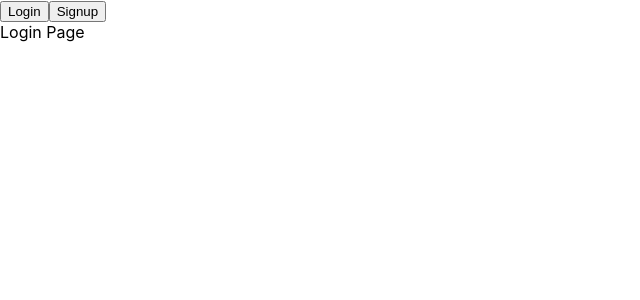
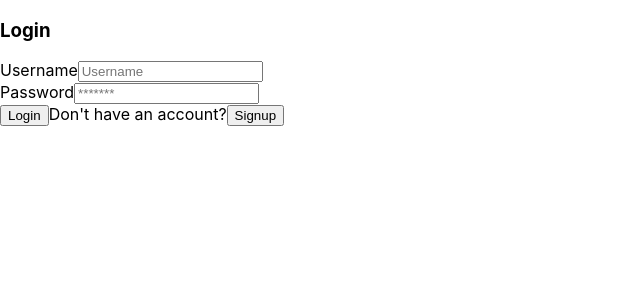
Before and after one commit to moksh-mahajan/trend-burst, a React (Create React App) app: page /login in a window 1280 px wide. Shown: the top 300 px of the page, without its empty margins (0-640 px from the left). Built offline with nearby package versions, Linux system fonts and the light colour scheme; what miragejs would draw is missing.

Commit message:
added login and signup form

```diff
--- a/src/App.js
+++ b/src/App.js
@@ -1,16 +1,15 @@
-import logo from "./logo.svg";
 import "./App.css";
 import { useContext, useEffect } from "react";
 import { AuthContext } from "./frontend/contexts/AuthContext";
 import { Route, Routes, useNavigate } from "react-router-dom";
-import { ToastContainer } from "react-toastify";
 import Home from "./frontend/pages/Home";
 import Login from "./frontend/pages/login";
 import Signup from "./frontend/pages/signup";
+import { ToastContainer } from "react-toastify";
+import "react-toastify/dist/ReactToastify.css";
 
 function App() {
-  const { isAuthenticated, handleAuthStatusCheck, handleLogout } =
-    useContext(AuthContext);
+  const { handleAuthStatusCheck } = useContext(AuthContext);
   const navigate = useNavigate();
 
   useEffect(() => {
@@ -27,22 +26,6 @@ function App() {
         newestOnTop={false}
         closeOnClick
       />
-      <button
-        onClick={() => {
-          isAuthenticated ? handleLogout() : navigate("/login");
-        }}
-      >
-        {isAuthenticated ? "Logout" : "Login"}
-      </button>
-      {!isAuthenticated && (
-        <button
-          onClick={() => {
-            navigate("/signup");
-          }}
-        >
-          Signup
-        </button>
-      )}
 
       <Routes>
         <Route path="/" element={<Home />} />
--- /dev/null
+++ b/src/frontend/components/forms/authForms/loginForm.jsx
@@ -0,0 +1,58 @@
+import { useContext, useState } from "react";
+// import authImg from "../../../assets/svgs/authImg.svg";
+import { AuthContext } from "../../../contexts";
+// import "./AuthForm.css";
+
+export default function LoginForm({ onSignUp }) {
+  const [form, setForm] = useState({});
+  const { handleLogin } = useContext(AuthContext);
+
+  return (
+    <div className="auth-section">
+      <form
+        onSubmit={(e) => {
+          e.preventDefault();
+          handleLogin(form);
+        }}
+        className="auth-form"
+      >
+        <div className="auth-heading">
+          <h3>Login</h3>
+          {/* <img className="auth-img" src={authImg} alt="authentication img" /> */}
+        </div>
+
+        <div className="auth-input">
+          <label htmlFor="email">Username</label>
+          <input
+            onChange={(e) => setForm({ ...form, username: e.target.value })}
+            className="auth-field"
+            type="username"
+            id="username"
+            placeholder="Username"
+          />
+        </div>
+
+        <div className="auth-input">
+          <label htmlFor="password">Password</label>
+          <input
+            onChange={(e) => setForm({ ...form, password: e.target.value })}
+            className="auth-field"
+            type="password"
+            id="password"
+            placeholder="*******"
+          />
+        </div>
+
+        <div className="auth-footer">
+          <button type="submit" className="auth-btn">
+            Login
+          </button>
+          <span>Don't have an account?</span>
+          <button onClick={onSignUp} type="button" className="auth-link">
+            Signup
+          </button>
+        </div>
+      </form>
+    </div>
+  );
+}
--- /dev/null
+++ b/src/frontend/components/forms/authForms/signupForm.jsx
@@ -0,0 +1,92 @@
+import { useContext, useState } from "react";
+// import authImg from "../../../assets/svgs/authImg.svg";
+import { AuthContext } from "../../../contexts";
+// import "./AuthForm.css";
+
+export default function SignUpForm({ onLogin }) {
+  const [form, setForm] = useState({});
+  const { handleSignUp } = useContext(AuthContext);
+  const [showPassword, setShowPassword] = useState(false);
+
+  return (
+    <div className="auth-section">
+      <form
+        onSubmit={(e) => {
+          e.preventDefault();
+          handleSignUp(form);
+        }}
+        className="auth-form"
+      >
+        <div className="auth-heading">
+          <h3>Sign-up</h3>
+          {/* <img className="auth-img" src={authImg} alt="authentication img" /> */}
+        </div>
+
+        <div className="two-field-section">
+          <div className="auth-input">
+            <label htmlFor="username">Firstname</label>
+            <input
+              onChange={(e) => setForm({ ...form, firstName: e.target.value })}
+              className="auth-field"
+              required
+              type="text"
+              id="Firstname"
+              placeholder="Firstname"
+            />
+          </div>
+
+          <div className="auth-input">
+            <label htmlFor="username">Lastname</label>
+            <input
+              onChange={(e) => setForm({ ...form, lastName: e.target.value })}
+              className="auth-field"
+              type="text"
+              id="Lastname"
+              placeholder="Lastname"
+            />
+          </div>
+        </div>
+        <div className="auth-input">
+          <label htmlFor="signup-email">Email</label>
+          <input
+            onChange={(e) => setForm({ ...form, email: e.target.value })}
+            className="auth-field"
+            required
+            type="email"
+            id="signup-email"
+            placeholder="Enter your email here"
+          />
+        </div>
+
+        <div className="auth-input">
+          <label htmlFor="signup-password">Password</label>
+          <input
+            onChange={(e) => setForm({ ...form, password: e.target.value })}
+            className="auth-field"
+            required
+            type={showPassword ? "text" : "password"}
+            id="signup-password"
+            placeholder="*******"
+          />
+        </div>
+
+        <div className="auth-input auth-checkbox">
+          <input
+            onChange={() => setShowPassword((prev) => !prev)}
+            type="checkbox"
+          />
+          <label className="checkbox-label">Show Password</label>
+        </div>
+        <div className="auth-footer">
+          <button type="submit" className="auth-btn">
+            Create an Account
+          </button>
+          <span className="auth-span">Already have an account? </span>
+          <button onClick={onLogin} type="button" className="auth-link">
+            Login here
+          </button>
+        </div>
+      </form>
+    </div>
+  );
+}
--- /dev/null
+++ b/src/frontend/components/index.js
@@ -0,0 +1,4 @@
+import LoginForm from "./forms/authForms/loginForm";
+import SignUpForm from "./forms/authForms/signupForm";
+
+export { LoginForm, SignUpForm };
--- a/src/frontend/contexts/AuthContext.js
+++ b/src/frontend/contexts/AuthContext.js
@@ -27,7 +27,6 @@ const authReducer = (state, action) => {
 
 export function AuthProvider({ children }) {
   const [state, dispatch] = useReducer(authReducer, initialState);
-  const isAuthenticated = state.authToken.length !== 0;
 
   const handleAuthStatusCheck = () => {
     const token = localStorage.getItem(authTokenKey) ?? "";
@@ -40,12 +39,13 @@ export function AuthProvider({ children }) {
     toast.success("Logged out!");
   };
 
-  const handleLogin = async ({ email, password }) => {
+  const handleLogin = async ({ username, password }) => {
+    console.log(username,password);
     try {
       const response = await fetch("/api/auth/login", {
         method: "POST",
         body: JSON.stringify({
-          email,
+          username,
           password,
         }),
       });
@@ -55,7 +55,7 @@ export function AuthProvider({ children }) {
       if (response.status === 200) {
         const data = await response.json();
         const token = data.encodedToken;
-
+        console.log(data)
         // Save token to local storage
         localStorage.setItem(authTokenKey, token);
 
@@ -63,19 +63,19 @@ export function AuthProvider({ children }) {
         toast.success("You are now logged in!");
       }
       if (response.status === 404) {
-        toast.error("Incorrect email or password!");
+        toast.error("Incorrect username or password!");
       }
     } catch (e) {
       console.error(e);
     }
   };
 
-  const handleSignUp = async ({ email, password, firstName, lastName }) => {
+  const handleSignUp = async ({ username, password, firstName, lastName }) => {
     try {
       const response = await fetch("/api/auth/signup", {
         method: "POST",
         body: JSON.stringify({
-          email,
+          username,
           password,
           firstName,
           lastName,
@@ -104,7 +104,7 @@ export function AuthProvider({ children }) {
   return (
     <AuthContext.Provider
       value={{
-        isAuthenticated,
+        state,
         handleLogin,
         handleAuthStatusCheck,
         handleLogout,
--- /dev/null
+++ b/src/frontend/contexts/index.js
@@ -0,0 +1,3 @@
+import { AuthContext, AuthProvider } from "./AuthContext";
+
+export { AuthContext, AuthProvider };
--- a/src/frontend/pages/login.js
+++ b/src/frontend/pages/login.js
@@ -1,3 +1,15 @@
+import { useState } from "react";
+import { LoginForm, SignUpForm } from "../components";
+
 export default function Login() {
-  return <div>Login Page</div>;
+  const [authMode, setAuthMode] = useState("login");
+
+  const toggleAuthMode = () =>
+    setAuthMode((authMode) => (authMode === "login" ? "signup" : "login"));
+
+  return authMode === "login" ? (
+    <LoginForm onSignUp={toggleAuthMode} />
+  ) : (
+    <SignUpForm onLogin={toggleAuthMode} />
+  );
 }
```
